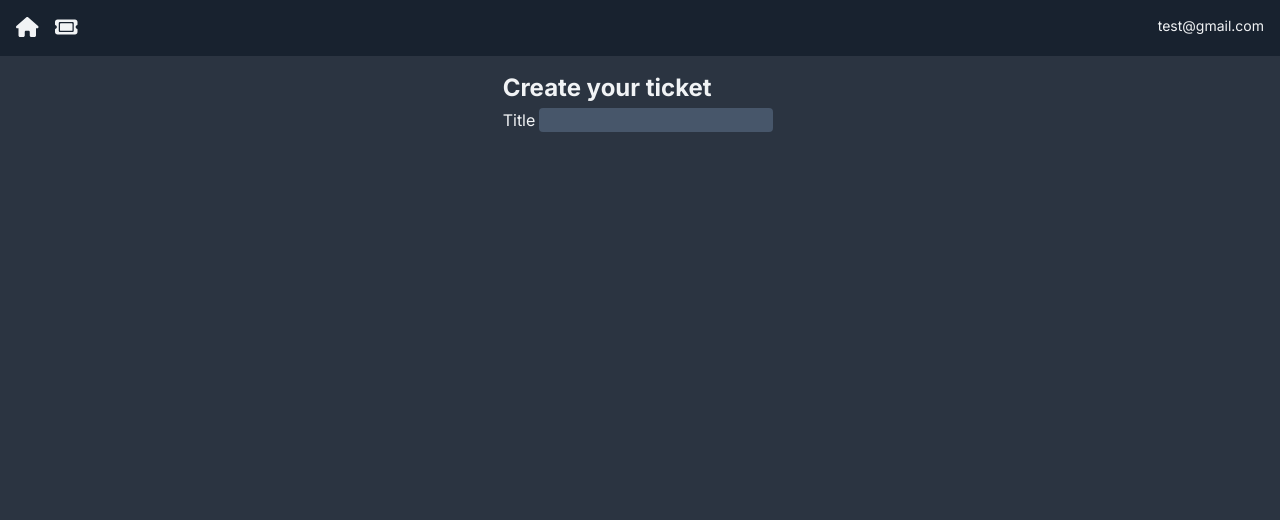
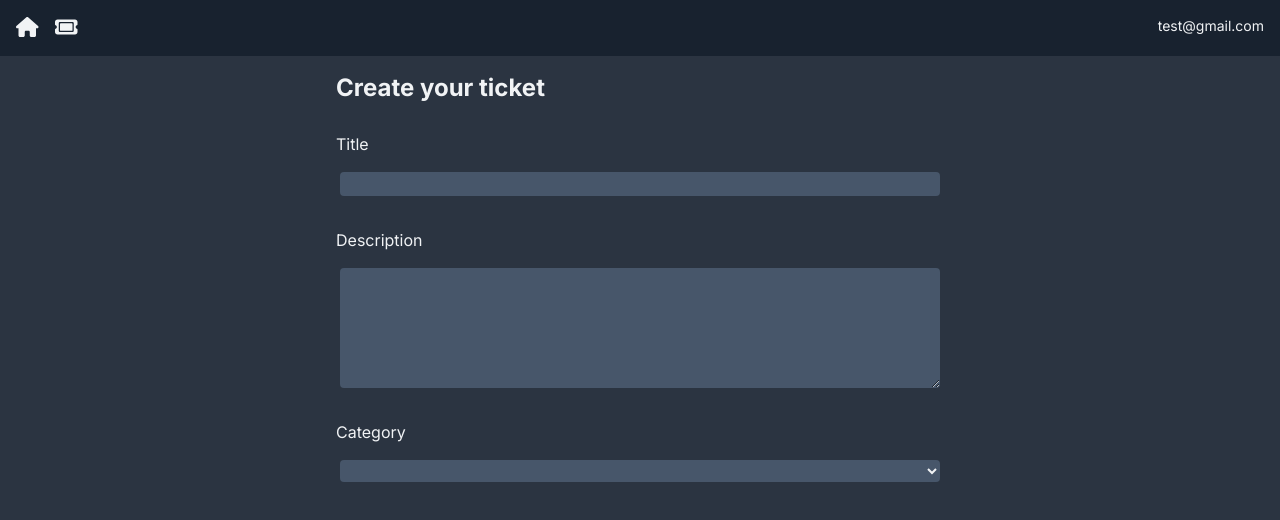
Before and after one commit to theallSparky/nextjs-ticketing, a Next.js app: page /TicketPage/new in a window 1280 px wide. Shown: the top 520 px of the page. Built offline with nearby package versions, Linux system fonts and the light colour scheme.

Commit message:
Changed ticket form a bit

```diff
--- a/app/(components)/TicketForm.jsx
+++ b/app/(components)/TicketForm.jsx
@@ -15,6 +15,10 @@
     });
   };
 
+  const handleSubmit = () => {
+    console.log("submitted");
+  };
+
   const startingTicketData = {
     title: "",
     description: "",
@@ -27,17 +31,33 @@
   const [formData, setFormData] = useState(startingTicketData);
   return (
     <div className="flex justify-center">
-      <form>
+      <form
+        className="flex flex-col gap-3 w-1/2"
+        method="post"
+        onSubmit={handleSubmit}
+      >
         <h3>Create your ticket</h3>
         <label>Title</label>
         <input
           id="title"
-          name="name"
+          name="title"
           type="text"
           onChange={handleChange}
           required={true}
           value={formData.title}
         />
+        <label>Description</label>
+        <textarea
+          id="description"
+          name="description"
+          onChange={handleChange}
+          required={true}
+          value={formData.description}
+          rows="5"
+        />
+
+        <label>Category</label>
+        <select></select>
       </form>
     </div>
   );
```
